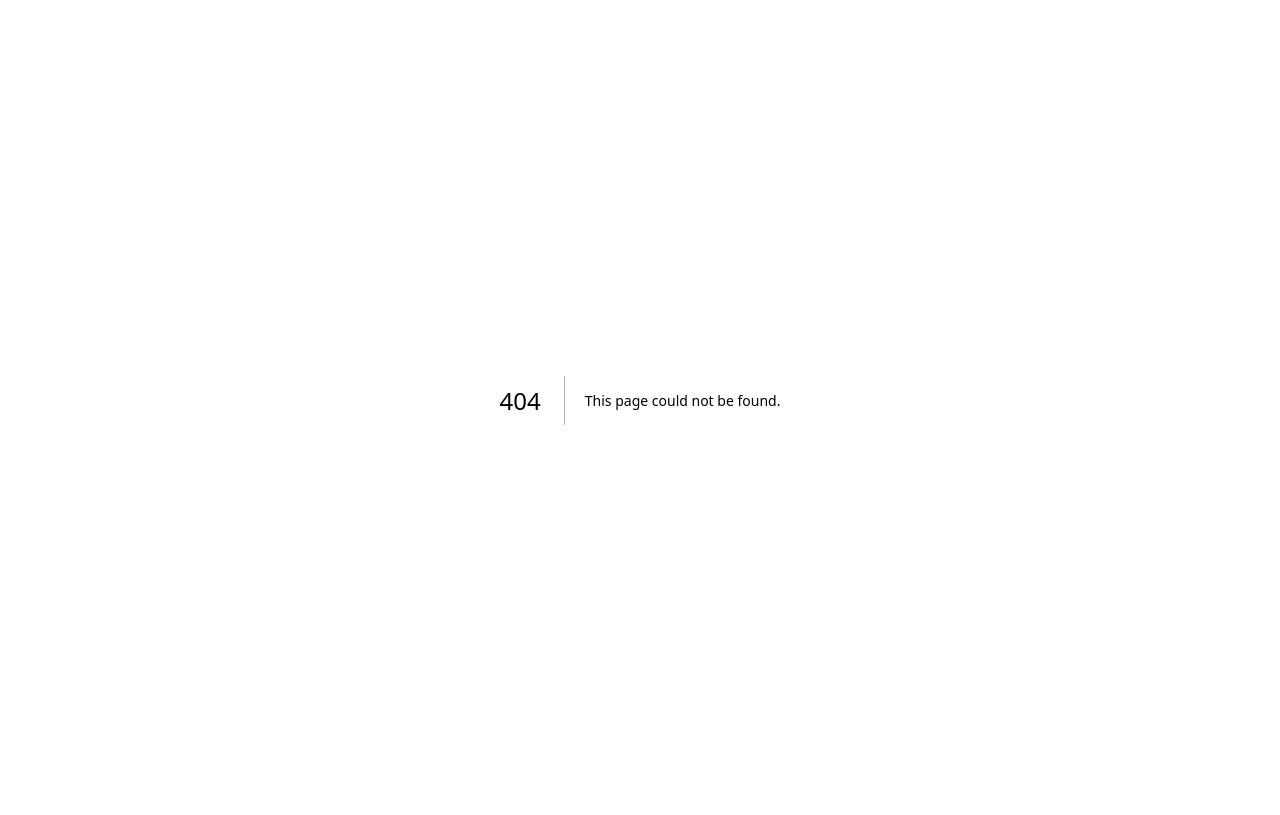
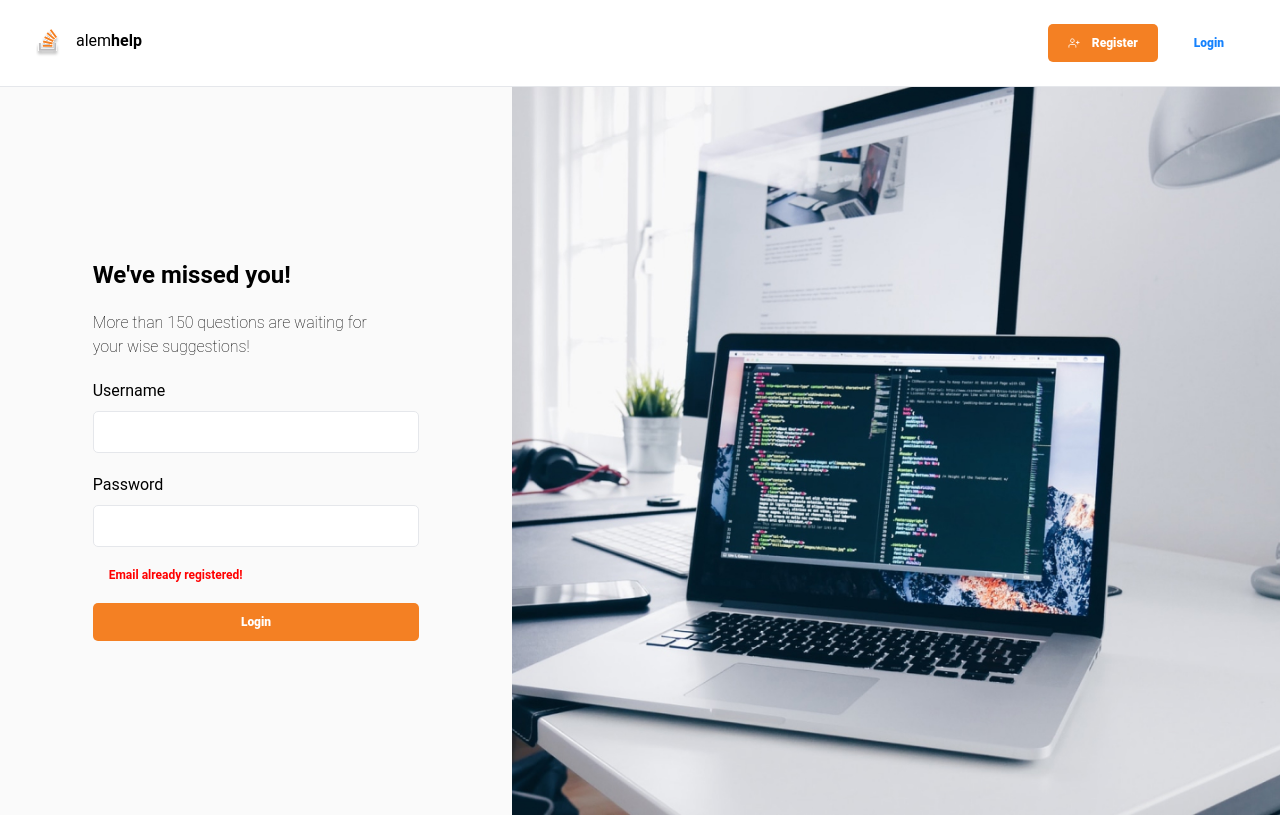
Before and after one commit to umbrellaDuck/forum-site, a Next.js app: page /login in a window 1280 px wide. Before the commit this address had no page. Built offline with nearby package versions, Linux system fonts and the light colour scheme.

Commit message:
add LoginForm in login page

```diff
--- /dev/null
+++ b/src/components/LoginForm/LoginForm.tsx
@@ -0,0 +1,34 @@
+import Button from '../Button.tsx/Button';
+import TextInput from '../Input/TextInput';
+import { useForm } from 'react-hook-form';
+
+const LoginForm = () => {
+  const { control, handleSubmit } = useForm();
+  const isLoginError = true;
+  const onSubmit = () => {
+    console.log('login success');
+  };
+
+  return (
+    <form onSubmit={handleSubmit(onSubmit)}>
+      <h1 className='text-2xl font-bold mb-5'>We&apos;ve missed you!</h1>
+      <p className='leading-6 font-thin mb-5'>
+        More than 150 questions are waiting for
+        <br /> your wise suggestions!
+      </p>
+      <TextInput name='username' type='text' control={control} />
+      <div className='mb-5' />
+      <TextInput name='password' type='password' control={control} />
+      {isLoginError && (
+        <p className='text-[#FF0000] text-xs mt-5 mb-5 font-bold ml-4'>
+          Email already registered!
+        </p>
+      )}
+      <Button color='orange' size='md' className='w-full' type='submit'>
+        <span className='text-xs font-black'>Login</span>
+      </Button>
+    </form>
+  );
+};
+
+export default LoginForm;
--- /dev/null
+++ b/src/pages/login.tsx
@@ -0,0 +1,22 @@
+import AppLayout from '@/components/AppLayout/AppLayout';
+import LoginForm from '@/components/LoginForm/LoginForm';
+import Image from 'next/image';
+import computer from '../../public/computer.jpg';
+const Login = () => {
+  return (
+    <>
+      <AppLayout>
+        <div className='grid grid-cols-5 min-h-full bg-bgGray'>
+          <div className='col-span-2  flex items-center px-16 mx-auto'>
+            <LoginForm />
+          </div>
+          <div className='col-span-3'>
+            <Image alt='computer' src={computer} className='h-full w-full' />
+          </div>
+        </div>
+      </AppLayout>
+    </>
+  );
+};
+
+export default Login;
```
Also changed, not shown: public/computer.jpg (added).
